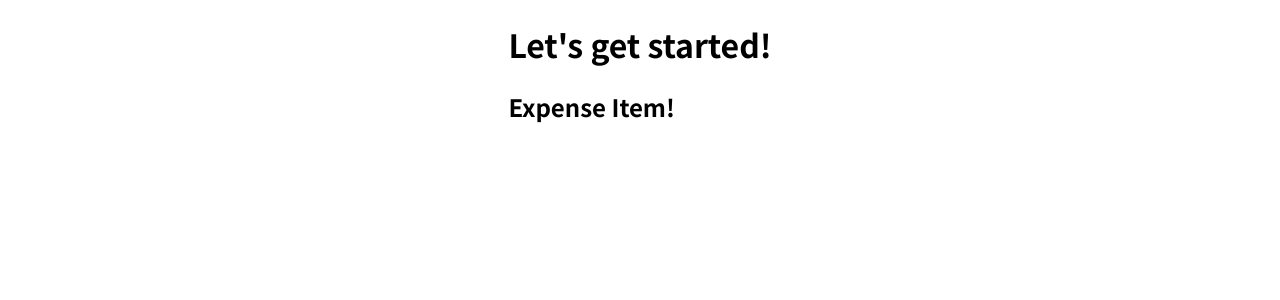
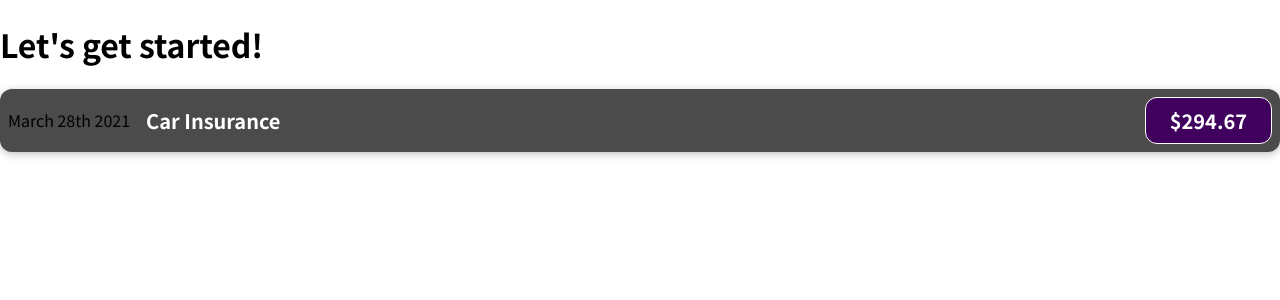
Before and after one commit to nordeeen/react-bootcamp-max, a JavaScript app: page / in a window 1280 px wide. Shown: the top 300 px of the page. Built offline with nearby package versions, Linux system fonts and the light colour scheme.

Commit message:
adding style css

```diff
--- /dev/null
+++ b/src/components/ExpenseItem.css
@@ -0,0 +1,56 @@
+.expense-item {
+  display: flex;
+  justify-content: space-between;
+  align-items: center;
+  box-shadow: 0 2px 8px rgba(0, 0, 0, 0.25);
+  padding: 0.5rem;
+  margin: 1rem 0;
+  border-radius: 12px;
+  background-color: #4b4b4b;
+}
+
+.expense-item__description {
+  display: flex;
+  flex-direction: column;
+  gap: 1rem;
+  align-items: flex-end;
+  flex-flow: column-reverse;
+  justify-content: flex-start;
+  flex: 1;
+}
+
+.expense-item h2 {
+  color: #3a3a3a;
+  font-size: 1rem;
+  flex: 1;
+  margin: 0 1rem;
+  color: white;
+}
+
+.expense-item__price {
+  font-size: 1rem;
+  font-weight: bold;
+  color: white;
+  background-color: #40005d;
+  border: 1px solid white;
+  padding: 0.5rem;
+  border-radius: 12px;
+}
+
+@media (min-width: 580px) {
+  .expense-item__description {
+    flex-direction: row;
+    align-items: center;
+    justify-content: flex-start;
+    flex: 1;
+  }
+
+  .expense-item__description h2 {
+    font-size: 1.25rem;
+  }
+
+  .expense-item__price {
+    font-size: 1.25rem;
+    padding: 0.5rem 1.5rem;
+  }
+}
--- a/src/components/ExpenseItem.js
+++ b/src/components/ExpenseItem.js
@@ -1,7 +1,13 @@
+import "./ExpenseItem.css";
+
 function ExpenseItem() {
   return (
-    <div>
-      <h2>Expense Item!</h2>
+    <div className="expense-item">
+      <div>March 28th 2021</div>
+      <div className="expense-item__description">
+        <h2>Car Insurance</h2>
+        <div className="expense-item__price">$294.67</div>
+      </div>
     </div>
   );
 }
--- a/src/index.css
+++ b/src/index.css
@@ -11,7 +11,4 @@
 body {
   margin: 0;
   background-color: "whitesmoke";
-  display: flex;
-  justify-content: center;
-  align-items: center;
 }
```
Also changed, not shown: 1 other file (tests, documents, lock files or other folders).
